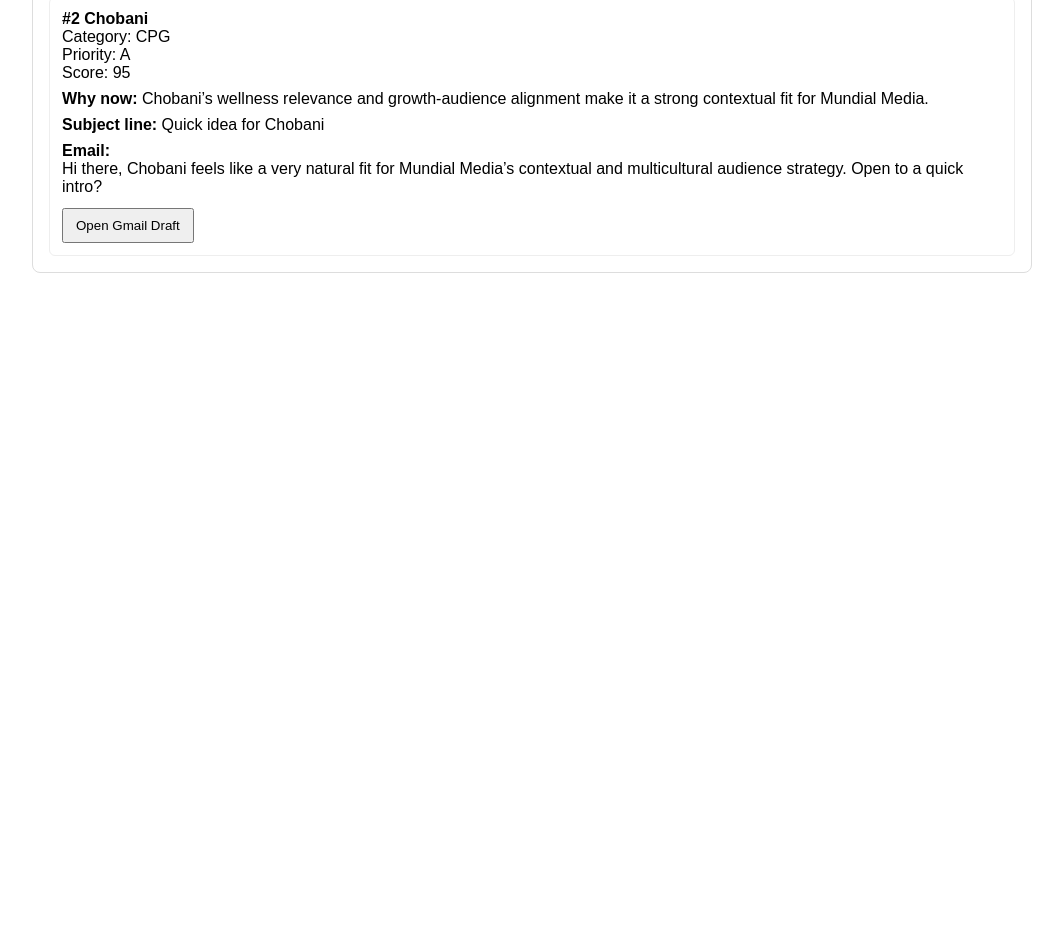
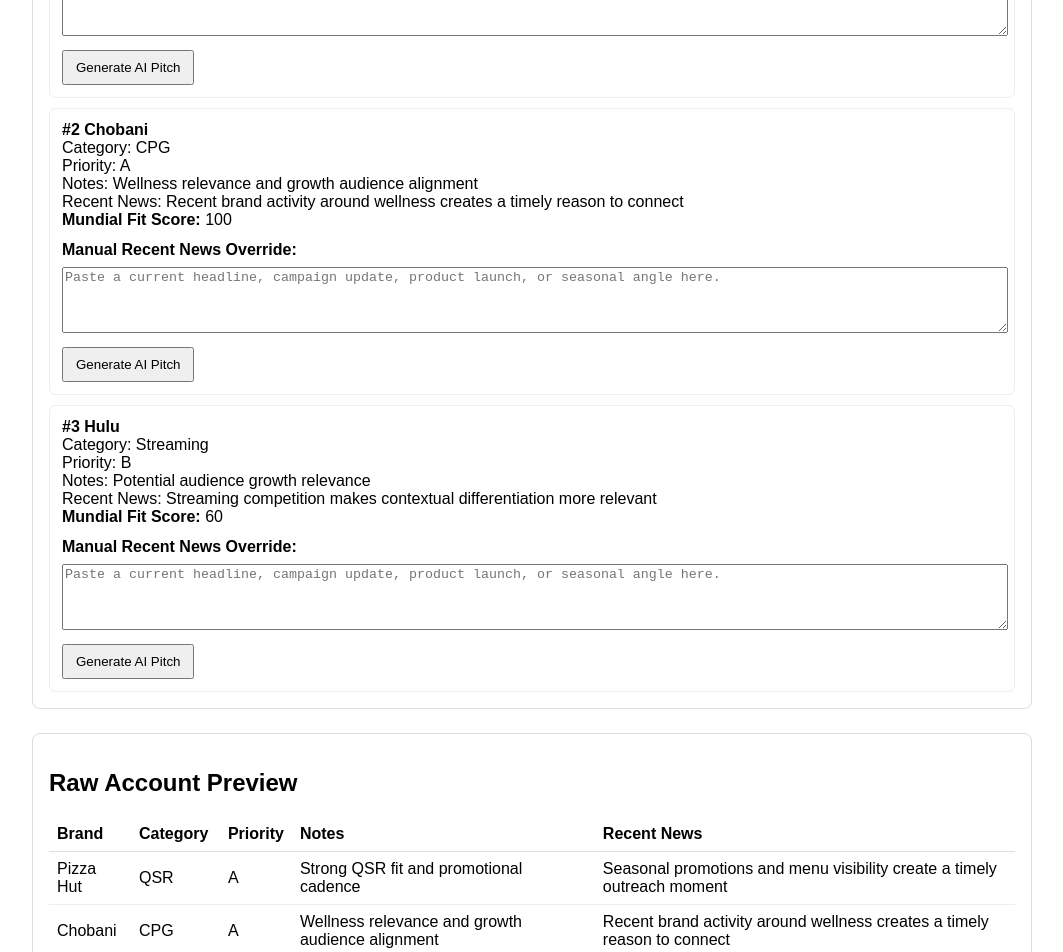
Before and after one commit to jklahre-hue/mundial-linkedin-outbound-clean-final2, a Next.js app: page / in a window 1280 px wide. Shown: the part 580-1532 px from the top of the page, without its empty margins (108-1171 px from the left). Before the commit the page ends 885 px from the top, so only its background shows below. Built offline with nearby package versions, Linux system fonts and the light colour scheme.

Commit message:
make app load master csv automatically

```diff
--- a/app/page.js
+++ b/app/page.js
@@ -1,38 +1,224 @@
 "use client"
 
-import { useEffect, useState } from "react"
+import { useEffect, useMemo, useState } from "react"
 
 export default function Home() {
-  const [weeklyPitches, setWeeklyPitches] = useState([])
+  const [accounts, setAccounts] = useState([])
+  const [statusMessage, setStatusMessage] = useState("Loading account list...")
+  const [pitches, setPitches] = useState({})
+  const [loadingBrand, setLoadingBrand] = useState("")
+  const [manualNews, setManualNews] = useState({})
 
-  async function loadWeeklyPitches() {
-    const res = await fetch("/api/reports/latest")
-    const data = await res.json()
-    setWeeklyPitches(data.weekly_pitches || [])
+  async function loadAccounts() {
+    try {
+      const res = await fetch("/api/accounts")
+      const data = await res.json()
+
+      if (!res.ok) {
+        setStatusMessage(data.error || "Failed to load account list.")
+        return
+      }
+
+      setAccounts(data.accounts || [])
+      setStatusMessage(`Loaded ${data.accounts?.length || 0} accounts from the master CSV file.`)
+    } catch (error) {
+      console.error(error)
+      setStatusMessage("There was a problem loading the master account list.")
+    }
   }
 
-  async function runWeeklyCronNow() {
-    await fetch("/api/cron")
-    loadWeeklyPitches()
+  async function generatePitch(account) {
+    setLoadingBrand(account.brand)
+
+    try {
+      const res = await fetch("/api/pitch", {
+        method: "POST",
+        headers: {
+          "Content-Type": "application/json"
+        },
+        body: JSON.stringify({
+          ...account,
+          recent_news: manualNews[account.brand] || account.recent_news || ""
+        })
+      })
+
+      const data = await res.json()
+
+      if (!res.ok) {
+        setPitches((prev) => ({
+          ...prev,
+          [account.brand]: {
+            why_now: data.error || "Pitch generation failed.",
+            subject_line: "",
+            email_body: ""
+          }
+        }))
+        return
+      }
+
+      setPitches((prev) => ({
+        ...prev,
+        [account.brand]: data
+      }))
+    } catch (error) {
+      console.error(error)
+      setPitches((prev) => ({
+        ...prev,
+        [account.brand]: {
+          why_now: "Pitch generation failed.",
+          subject_line: "",
+          email_body: ""
+        }
+      }))
+    } finally {
+      setLoadingBrand("")
+    }
   }
 
-  function openGmail(subject, body) {
-    const url = `https://mail.google.com/mail/?view=cm&fs=1&su=${encodeURIComponent(subject)}&body=${encodeURIComponent(body)}`
-    window.open(url, "_blank")
-  }
+  const topAccounts = useMemo(() => {
+    const scored = [...accounts].map((account) => {
+      let score = 50
+
+      const priority = (account.priority || "").toUpperCase()
+      const category = (account.category || "").toLowerCase()
+      const notes = (account.notes || "").toLowerCase()
+
+      if (priority === "A") score += 20
+      if (priority === "B") score += 10
+
+      if (["qsr", "retail", "cpg", "automotive"].includes(category)) score += 15
+
+      if (
+        notes.includes("promotion") ||
+        notes.includes("promotional") ||
+        notes.includes("lto") ||
+        notes.includes("launch") ||
+        notes.includes("product launch")
+      ) {
+        score += 15
+      }
+
+      if (
+        notes.includes("multicultural") ||
+        notes.includes("hispanic") ||
+        notes.includes("growth audience") ||
+        notes.includes("growth audiences")
+      ) {
+        score += 15
+      }
+
+      if (
+        notes.includes("contextual") ||
+        notes.includes("privacy-safe") ||
+        notes.includes("cookie-less") ||
+        notes.includes("cookieless")
+      ) {
+        score += 10
+      }
+
+      if (
+        notes.includes("culture") ||
+        notes.includes("cultural") ||
+        notes.includes("in-culture") ||
+        notes.includes("sports") ||
+        notes.includes("seasonal")
+      ) {
+        score += 10
+      }
+
+      return { ...account, score }
+    })
+
+    return scored.sort((a, b) => b.score - a.score).slice(0, 4)
+  }, [accounts])
 
   useEffect(() => {
-    loadWeeklyPitches()
+    loadAccounts()
   }, [])
 
   return (
     <div style={{ padding: 24, fontFamily: "Arial, sans-serif", maxWidth: 1000, margin: "0 auto" }}>
       <h1>Mundial LinkedIn Outbound App</h1>
-      <p>This view shows the latest weekly pitch set.</p>
+      <p>The app now loads your master account list automatically from a CSV file stored in the repo.</p>
 
-      <button onClick={runWeeklyCronNow} style={{ padding: "10px 16px", marginBottom: 20 }}>
-        Run Weekly Pitch Generation Now
-      </button>
+      <div
+        style={{
+          border: "1px solid #ddd",
+          borderRadius: 8,
+          padding: 16,
+          marginBottom: 24,
+          background: "#fafafa",
+        }}
+      >
+        <h2>Master Account List</h2>
+        <p><strong>Status:</strong> {statusMessage}</p>
+      </div>
+
+      <div
+        style={{
+          border: "1px solid #ddd",
+          borderRadius: 8,
+          padding: 16,
+          marginBottom: 24,
+        }}
+      >
+        <h2>Top 4 Accounts</h2>
+        {topAccounts.length === 0 ? (
+          <p>No accounts loaded yet.</p>
+        ) : (
+          topAccounts.map((account, i) => (
+            <div
+              key={`${account.brand}-${i}`}
+              style={{
+                border: "1px solid #eee",
+                borderRadius: 6,
+                padding: 12,
+                marginTop: 10,
+              }}
+            >
+              <strong>#{i + 1} {account.brand}</strong>
+              <div>Category: {account.category || "—"}</div>
+              <div>Priority: {account.priority || "—"}</div>
+              <div>Notes: {account.notes || "—"}</div>
+              <div>Recent News: {account.recent_news || "—"}</div>
+              <div><strong>Mundial Fit Score:</strong> {account.score}</div>
+
+              <div style={{ marginTop: 12 }}>
+                <div style={{ marginBottom: 8 }}>
+                  <strong>Manual Recent News Override:</strong>
+                </div>
+                <textarea
+                  value={manualNews[account.brand] || ""}
+                  onChange={(e) =>
+                    setManualNews((prev) => ({
+                      ...prev,
+                      [account.brand]: e.target.value
+                    }))
+                  }
+                  placeholder="Paste a current headline, campaign update, product launch, or seasonal angle here."
+                  rows={4}
+                  style={{ width: "100%", marginBottom: 10 }}
+                />
+                <button
+                  onClick={() => generatePitch(account)}
+                  style={{ padding: "8px 12px" }}
+                >
+                  {loadingBrand === account.brand ? "Generating..." : "Generate AI Pitch"}
+                </button>
+              </div>
+
+              {pitches[account.brand] && (
+                <div style={{ marginTop: 16, padding: 12, background: "#fafafa", borderRadius: 6 }}>
+                  <div><strong>Why now:</strong> {pitches[account.brand].why_now}</div>
+                  <div style={{ marginTop: 8 }}><strong>Subject line:</strong> {pitches[account.brand].subject_line}</div>
+                  <div style={{ marginTop: 8 }}><strong>Email:</strong></div>
+                  <div style={{ whiteSpace: "pre-wrap" }}>{pitches[account.brand].email_body}</div>
+                </div>
+              )}
+            </div>
+          ))
+        )}
+      </div>
 
       <div
         style={{
@@ -41,41 +227,31 @@
           padding: 16,
         }}
       >
-        <h2>This Week’s Pitches</h2>
-
-        {weeklyPitches.length === 0 ? (
-          <p>No weekly pitches available yet.</p>
-        ) : (
-          weeklyPitches.map((pitch, i) => (
-            <div
-              key={`${pitch.brand}-${i}`}
-              style={{
-                border: "1px solid #eee",
-                borderRadius: 6,
-                padding: 12,
-                marginTop: 10,
-              }}
-            >
-              <strong>#{i + 1} {pitch.brand}</strong>
-              <div>Category: {pitch.category || "—"}</div>
-              <div>Priority: {pitch.priority || "—"}</div>
-              <div>Score: {pitch.score || "—"}</div>
-              <div style={{ marginTop: 8 }}><strong>Why now:</strong> {pitch.why_now}</div>
-              <div style={{ marginTop: 8 }}><strong>Subject line:</strong> {pitch.subject_line}</div>
-              <div style={{ marginTop: 8 }}><strong>Email:</strong></div>
-              <div style={{ whiteSpace: "pre-wrap" }}>{pitch.email_body}</div>
-
-              <div style={{ marginTop: 12 }}>
-                <button
-                  onClick={() => openGmail(pitch.subject_line, pitch.email_body)}
-                  style={{ padding: "8px 12px" }}
-                >
-                  Open Gmail Draft
-                </button>
-              </div>
-            </div>
-          ))
-        )}
+        <h2>Raw Account Preview</h2>
+        <div style={{ overflowX: "auto" }}>
+          <table style={{ width: "100%", borderCollapse: "collapse" }}>
+            <thead>
+              <tr>
+                <th style={{ textAlign: "left", borderBottom: "1px solid #ddd", padding: 8 }}>Brand</th>
+                <th style={{ textAlign: "left", borderBottom: "1px solid #ddd", padding: 8 }}>Category</th>
+                <th style={{ textAlign: "left", borderBottom: "1px solid #ddd", padding: 8 }}>Priority</th>
+                <th style={{ textAlign: "left", borderBottom: "1px solid #ddd", padding: 8 }}>Notes</th>
+                <th style={{ textAlign: "left", borderBottom: "1px solid #ddd", padding: 8 }}>Recent News</th>
+              </tr>
+            </thead>
+            <tbody>
+              {accounts.map((account, i) => (
+                <tr key={`${account.brand}-${i}`}>
+                  <td style={{ borderBottom: "1px solid #eee", padding: 8 }}>{account.brand}</td>
+                  <td style={{ borderBottom: "1px solid #eee", padding: 8 }}>{account.category}</td>
+                  <td style={{ borderBottom: "1px solid #eee", padding: 8 }}>{account.priority}</td>
+                  <td style={{ borderBottom: "1px solid #eee", padding: 8 }}>{account.notes}</td>
+                  <td style={{ borderBottom: "1px solid #eee", padding: 8 }}>{account.recent_news}</td>
+                </tr>
+              ))}
+            </tbody>
+          </table>
+        </div>
       </div>
     </div>
   )
```
